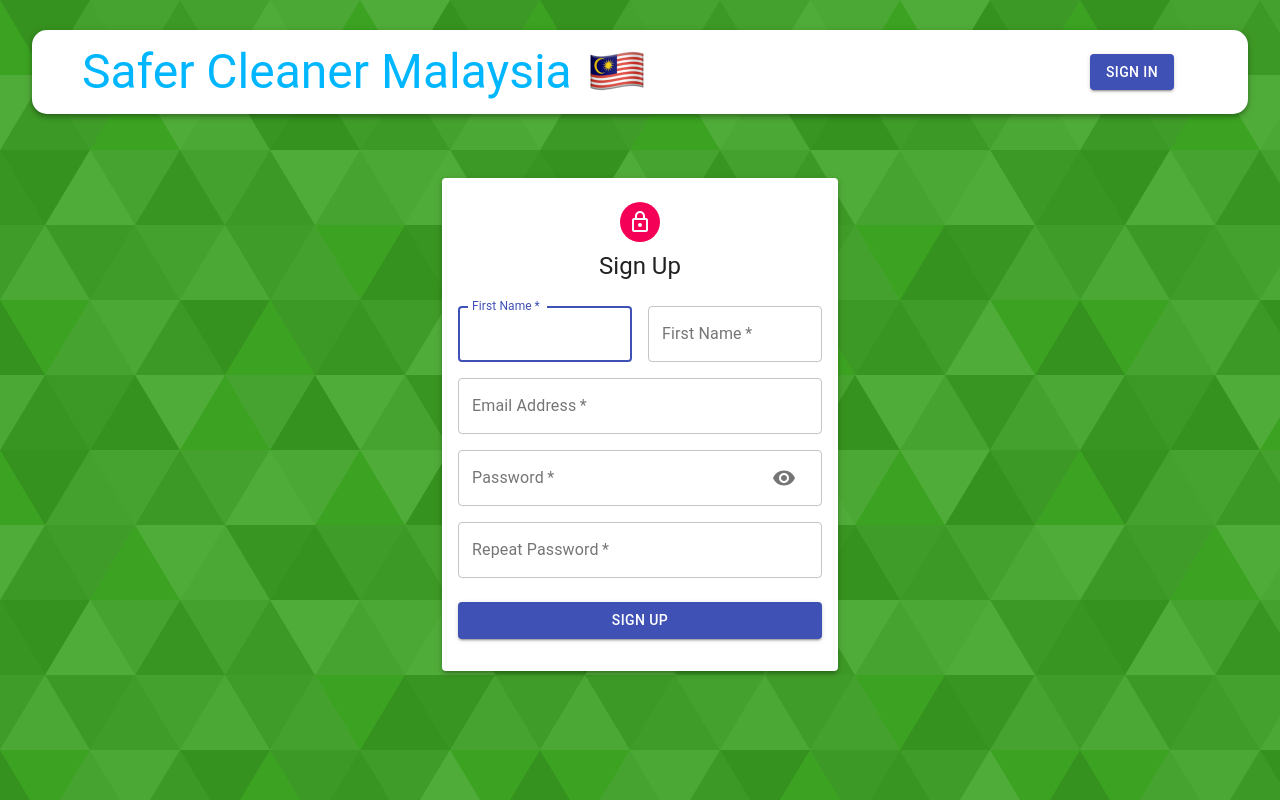
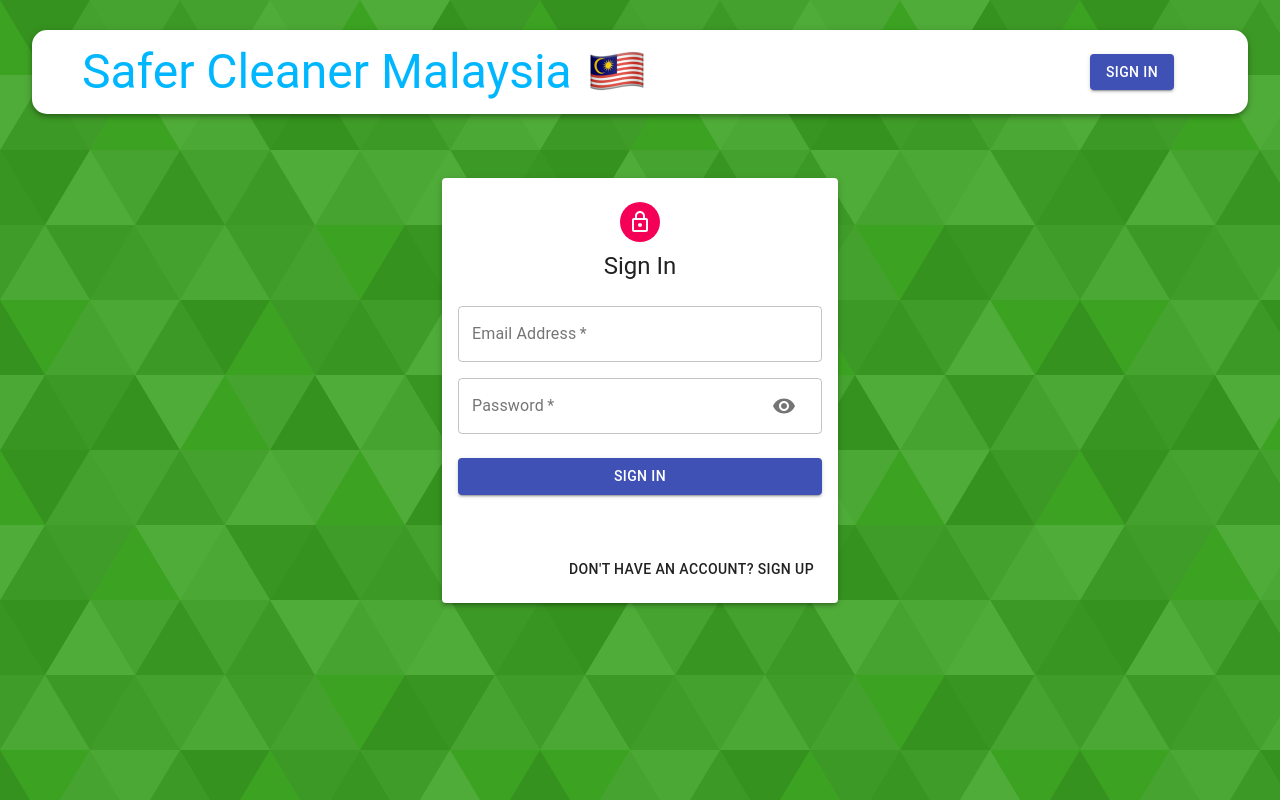
Before and after one commit to pauliand3138/safer-cleaner-malaysia, a React (Create React App) app in the folder client/: page /auth in a window 1280 px wide. Built offline with nearby package versions, Linux system fonts and the light colour scheme; the HTML template or start-up script is replaced by a standard one.

Commit message:
Google OAuth successful

```diff
--- a/client/package.json
+++ b/client/package.json
@@ -7,6 +7,7 @@
     "@material-ui/core": "^4.12.4",
     "@material-ui/icons": "^4.9.1",
     "@material-ui/lab": "^4.0.0-alpha.58",
+    "@react-oauth/google": "^0.2.6",
     "@testing-library/jest-dom": "^4.2.4",
     "@testing-library/react": "^9.3.2",
     "@testing-library/user-event": "^7.1.2",
--- a/client/src/components/Auth/Auth.js
+++ b/client/src/components/Auth/Auth.js
@@ -1,15 +1,17 @@
 import React, { useState } from 'react';
-import { Avatar, Button, Paper, Grid, Typography, Container, TextField } from '@material-ui/core';
+import { Avatar, Button, Paper, Grid, Typography, Container } from '@material-ui/core';
+import { GoogleOAuthProvider } from '@react-oauth/google';
+import { GoogleLogin } from '@react-oauth/google';
+
+import Icon from './icon';
 import LockOutlinedIcon from '@material-ui/icons/LockOutlined';
 import Input from './Input';
-
 import useStyles from './styles';
 
 const Auth = () => {
     const classes = useStyles();
     const [showPassword, setShowPassword] = useState(false);
-
-    const isSignup = true;
+    const [isSignup, setIsSignup] = useState(false);
 
     const handleSubmit = () => {
 
@@ -20,9 +22,22 @@
     };
 
     const handleShowPassword = () => {
-        setShowPassword((prevShowPassword) => !prevShowPassword)
+        setShowPassword((prevShowPassword) => !prevShowPassword);
     };
 
+    const switchMode = () => {
+        setIsSignup((prevIsSignup) => !prevIsSignup);
+        setShowPassword(false);
+    };
+
+    const googleSuccess = async (res) => {
+        console.log(res);
+    };
+
+    const googleFailure = (error) => {
+        console.log(error);
+        console.log("Google Sign In was unsuccessful. Try Again Later")
+    };
     return (
         <Container component="main" maxWidth="xs">
             <Paper className={classes.paper} elevation={3}>
@@ -47,6 +62,38 @@
                     <Button type="submit" fullWidth variant="contained" color="primary" className={classes.submit}>
                         { isSignup ? 'Sign Up' : 'Sign In' }
                     </Button>
+                    {/* <GoogleLogin
+                        clientId="802921324162-uqug93tf3d18l3666814vd1c11gjsg3v.apps.googleusercontent.com"
+                        render={(renderProps) => (
+                            <Button className={classes.googleButton}  color="primary"  fullWidth  onClick={renderProps.onClick}  disabled={renderProps.disabled}  startIcon={<Icon/>}  variant="contained"
+                             >
+                                Google Sign In
+                             </Button>
+                        )}
+                        onSuccess={googleSuccess}
+                        onFailure={googleFailure}
+                        cookiePolicy="single_host_origin"
+                    /> */}
+                    <GoogleOAuthProvider clientId="802921324162-uqug93tf3d18l3666814vd1c11gjsg3v.apps.googleusercontent.com">
+                    <GoogleLogin
+                        render={(renderProps) => (
+                            <Button className={classes.googleButton}  color="primary"  fullWidth  onClick={renderProps.onClick}  disabled={renderProps.disabled}  startIcon={<Icon/>}  variant="contained"
+                             >
+                                Google Sign In
+                             </Button>
+                        )}
+                        onSuccess={googleSuccess}
+                        onFailure={googleFailure}
+                        cookiePolicy="single_host_origin"
+                    />
+                </GoogleOAuthProvider>
+                    <Grid container justifyContent="flex-end">
+                        <Grid item>
+                            <Button onClick={switchMode}>
+                                { isSignup ? 'Already have an account? Sign In' : "Don't have an account? Sign Up"}
+                            </Button>
+                        </Grid>
+                    </Grid>
                 </form>
             </Paper>
         </Container>
--- a/client/src/components/Auth/Input.js
+++ b/client/src/components/Auth/Input.js
@@ -15,7 +15,7 @@
             label={label}
             autoFocus={autoFocus}
             type={type}
-            InputProps={name === 'password' &&{
+            InputProps={name === 'password' ? {
                 endAdornment: (
                     <InputAdornment position="end">
                         <IconButton onClick={handleShowPassword}>
@@ -23,7 +23,7 @@
                         </IconButton>
                     </InputAdornment>
                 )
-            }}
+            }: null}
         />
     </Grid>
   )
--- /dev/null
+++ b/client/src/components/Auth/icon.js
@@ -0,0 +1,12 @@
+import React from 'react';
+
+const icon = () => (
+  <svg style={{ width: '20px', height: '20px' }} viewBox="0 0 24 24">
+    <path
+      fill="currentColor"
+      d="M21.35,11.1H12.18V13.83H18.69C18.36,17.64 15.19,19.27 12.19,19.27C8.36,19.27 5,16.25 5,12C5,7.9 8.2,4.73 12.2,4.73C15.29,4.73 17.1,6.7 17.1,6.7L19,4.72C19,4.72 16.56,2 12.1,2C6.42,2 2.03,6.8 2.03,12C2.03,17.05 6.16,22 12.25,22C17.6,22 21.5,18.33 21.5,12.91C21.5,11.76 21.35,11.1 21.35,11.1V11.1Z"
+    />
+  </svg>
+);
+
+export default icon;
```
Also changed, not shown: client/src/index.css, 1 other file (tests, documents, lock files or other folders).
